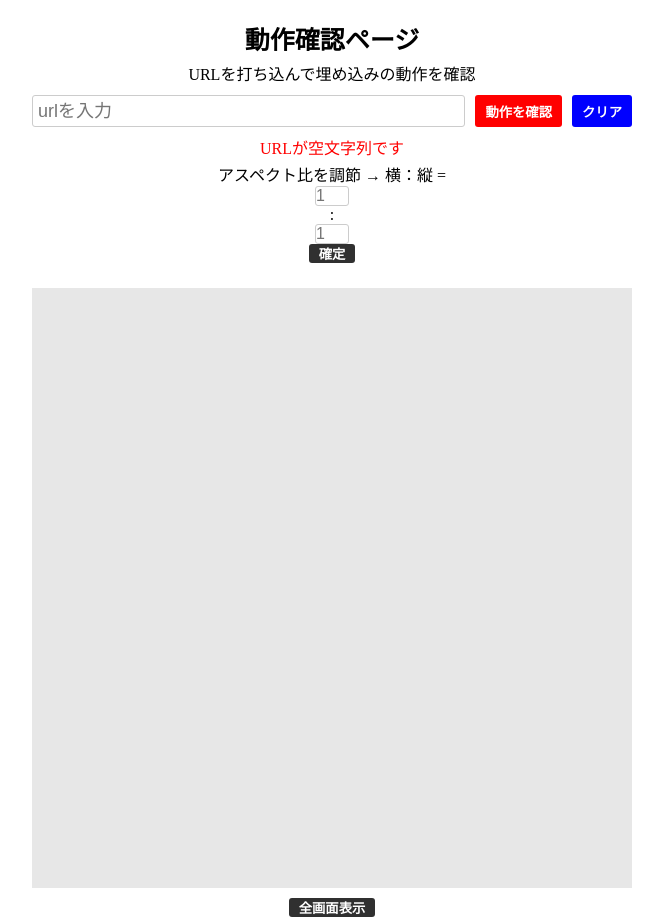
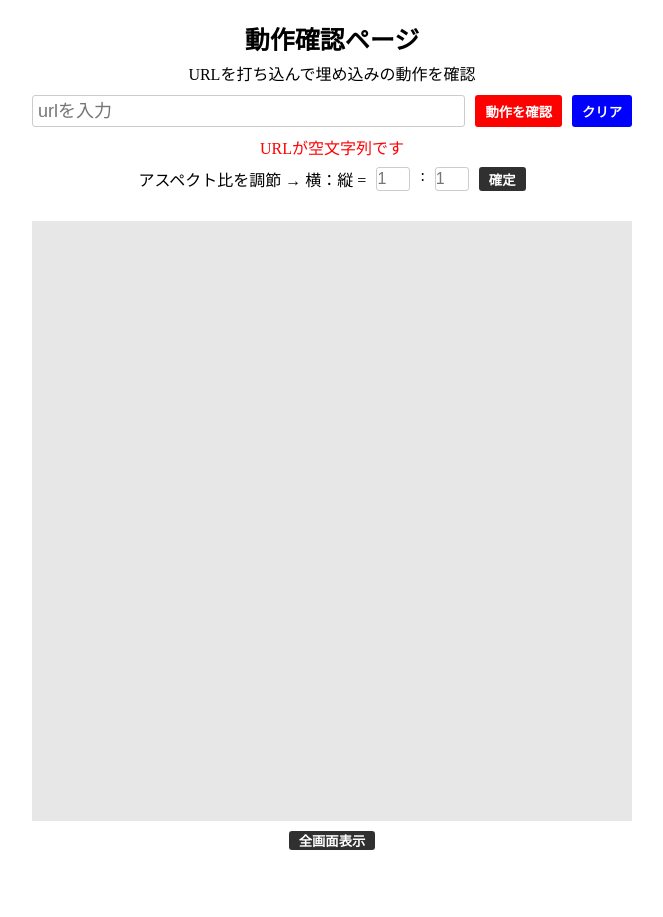
Before and after one commit to arco0922/iiiex-main2021-works, a React app: page /test in a window 1280 px wide. Shown: the whole page, without its empty margins (308-971 px from the left). After the commit the page ends 850 px from the top, so only its background shows below. Built offline with nearby package versions, Linux system fonts and the light colour scheme.

Commit message:
style AspectForm with css

```diff
--- a/src/pages/TestPage/AspectForm.tsx
+++ b/src/pages/TestPage/AspectForm.tsx
@@ -28,11 +28,13 @@ export const AspectForm: React.VFC<Props> = ({ setAspectRatio }) => {
   );
   return (
     <StyledForm>
-      <StyledLabel>アスペクト比を調節 → 横：縦 = </StyledLabel>
-      <StyledInput type="text" placeholder="1" onChange={aspectWidthHandler}></StyledInput>
-      <StyledLabel> : </StyledLabel>
-      <StyledInput type="text" placeholder="1" onChange={aspectHeightHandler}></StyledInput>
-      <StyledButton onClick={setAspectRatioHandler}>確定</StyledButton>
+      <StyledInputSection>
+        <StyledLabel>アスペクト比を調節 → 横：縦 = </StyledLabel>
+        <StyledInput type="text" placeholder="1" onChange={aspectWidthHandler}></StyledInput>
+        <StyledLabel> : </StyledLabel>
+        <StyledInput type="text" placeholder="1" onChange={aspectHeightHandler}></StyledInput>
+        <StyledButton onClick={setAspectRatioHandler}>確定</StyledButton>
+      </StyledInputSection>
       <StyledDialog>{isAspectWidthValid && isAspectHeightValid ? '' : '有効な値を入力して下さい'}</StyledDialog>
     </StyledForm>
   );
@@ -43,10 +45,19 @@ const StyledForm = styled.form`
   flex-direction: column;
   width: 100%;
   align-items: center;
-  margin-top: 5px;
+  margin-top: 10px;
 `;
 
-const StyledLabel = styled.label``;
+const StyledInputSection = styled.div`
+  display: flex;
+  justify-content: center;
+  width: 100%;
+  padding-bottom: 10px;
+`;
+
+const StyledLabel = styled.label`
+  margin-right: 10px;
+`;
 
 const StyledInput = styled.input`
   width: 2em;
@@ -55,6 +66,7 @@ const StyledInput = styled.input`
   border: none;
   border: solid 1px #ccc;
   border-radius: 3px;
+  margin-right: 10px;
 `;
 
 const StyledButton = styled.button`
@@ -78,5 +90,4 @@ const StyledDialog = styled.div`
   width: 100%;
   height: 20px;
   color: red;
-  margin-top: 5px;
 `;
```
